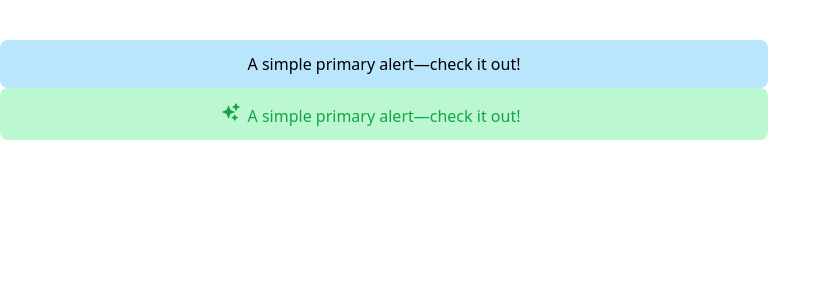
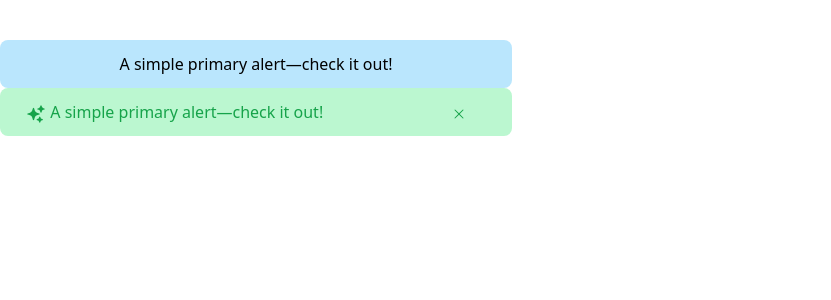
Before and after one commit to LikhitaMagar01/tailwindcss-reusable-components, a Nuxt app: page /alert in a window 1280 px wide. Shown: the top 300 px of the page, without its empty margins (0-831 px from the left). Built offline with nearby package versions, Linux system fonts and the light colour scheme.

Commit message:
alert icon and dismissable ongoing/ icon component done

```diff
--- a/components/alert.vue
+++ b/components/alert.vue
@@ -1,11 +1,7 @@
 <script setup>
-import icon from '@/components/icon.vue';
-let dismissible = ref(false);
+import icon from "@/components/icon.vue";
 const props = defineProps({
   type: {
-    default: "",
-  },
-  icon: {
     default: "",
   },
   dismissible: {
@@ -22,8 +18,8 @@
     default: "",
   },
   size: {
-    default: ""
-  }
+    default: "",
+  },
 });
 function getClass() {
   let types =
@@ -36,22 +32,19 @@
       : "";
   let height = props.fullheight ? `h-${props.fullheight}` : "";
   let width = props.fullWidth ? `w-${props.fullWidth}` : "";
-  let icons = icon.props.path === false ? 'p-3 text-left' : 'text-center p-3';
-  console.log("props.icon", icon.props.path)
-  return `${icons} ${types} ${height} ${width}`;
-};
-// function getDismiss(){
-//   let dismiss = props.dismissible === 'true' ? true : false;
-//   return `${dismiss}`;
-// }
+  return `${types} ${height} ${width}`;
+}
+const show = () => {
+  props.dismissible = !props.dismissible
+}
 </script>
 
 <template>
-  <div v-show="!dismissible" :class="getClass()">
+  <div :class="getClass()">
     <slot />
-    <span>
+    <!-- <span>
       <icon v-if="icon" :path="icon" :size="iconSize" />
-    </span>
+    </span> -->
   </div>
 </template>
 
@@ -63,6 +56,6 @@
   @apply text-gray-600 text-center p-3 rounded-lg;
 }
 .success {
-  @apply bg-green-200 text-green-600 rounded-lg;
+  @apply bg-green-200 text-green-600 text-center p-3 rounded-lg;
 }
 </style>
--- a/components/icon.vue
+++ b/components/icon.vue
@@ -2,7 +2,7 @@
 const props = defineProps({
   path: {
     type: String,
-    required: false,
+    required: '',
   },
   w: {
     type: String,
@@ -18,7 +18,7 @@
   },
 });
 const spanClass = computed(
-  () => `inline-flex justify-center items-center ${props.w} ${props.h}`
+  () => `${props.w} ${props.h}`
 );
 const iconSize = computed(() => props.size ?? 16);
 </script>
--- a/pages/alert/index.vue
+++ b/pages/alert/index.vue
@@ -1,25 +1,41 @@
 <script setup>
-
-// import {
-//     XMarkIcon
-//   } from "@heroicons/vue/24/solid";
-import alert from '@/components/alert.vue';
-// defineEmits([getDismiss]);
-// let elementVisible = ref(true)
+import alert from "@/components/alert.vue";
+defineProps({
+  modalActive: {
+    type: Boolean,
+    default: false,
+  },
+});
+let show = ref(true);
 // setTimeout(() => elementVisible.value = false, 5000)
 </script>
 
 <template>
-    <div>
-        <div class="mt-10 rounded-lg bg-sky-200 h-12 w-3/5">
-            <div class="text-center p-3">
-                A simple primary alert—check it out!
-            </div>
-            </div>
-            <alert type="success" fullHeight="14" fullWidth="3/5">
-                <icon size="20" path="M9 4.5a.75.75 0 01.721.544l.813 2.846a3.75 3.75 0 002.576 2.576l2.846.813a.75.75 0 010 1.442l-2.846.813a3.75 3.75 0 00-2.576 2.576l-.813 2.846a.75.75 0 01-1.442 0l-.813-2.846a3.75 3.75 0 00-2.576-2.576l-2.846-.813a.75.75 0 010-1.442l2.846-.813A3.75 3.75 0 007.466 7.89l.813-2.846A.75.75 0 019 4.5zM18 1.5a.75.75 0 01.728.568l.258 1.036c.236.94.97 1.674 1.91 1.91l1.036.258a.75.75 0 010 1.456l-1.036.258c-.94.236-1.674.97-1.91 1.91l-.258 1.036a.75.75 0 01-1.456 0l-.258-1.036a2.625 2.625 0 00-1.91-1.91l-1.036-.258a.75.75 0 010-1.456l1.036-.258a2.625 2.625 0 001.91-1.91l.258-1.036A.75.75 0 0118 1.5zM16.5 15a.75.75 0 01.712.513l.394 1.183c.15.447.5.799.948.948l1.183.395a.75.75 0 010 1.422l-1.183.395c-.447.15-.799.5-.948.948l-.395 1.183a.75.75 0 01-1.422 0l-.395-1.183a1.5 1.5 0 00-.948-.948l-1.183-.395a.75.75 0 010-1.422l1.183-.395c.447-.15.799-.5.948-.948l.395-1.183A.75.75 0 0116.5 15z"></icon>
-                A simple primary alert—check it out!
-            </alert>
-
+  <div>
+    <div class="mt-10 rounded-lg bg-sky-200 h-12 w-2/5">
+      <div class="text-center p-3">A simple primary alert—check it out!</div>
     </div>
+    <alert
+      class="grid grid-cols-6"
+      v-show="show"
+      type="success"
+      fullHeight="14"
+      fullWidth="2/5"
+    >
+      <div class="col-start-1 col-end-5">
+        <icon
+          size="20"
+          path="M9 4.5a.75.75 0 01.721.544l.813 2.846a3.75 3.75 0 002.576 2.576l2.846.813a.75.75 0 010 1.442l-2.846.813a3.75 3.75 0 00-2.576 2.576l-.813 2.846a.75.75 0 01-1.442 0l-.813-2.846a3.75 3.75 0 00-2.576-2.576l-2.846-.813a.75.75 0 010-1.442l2.846-.813A3.75 3.75 0 007.466 7.89l.813-2.846A.75.75 0 019 4.5zM18 1.5a.75.75 0 01.728.568l.258 1.036c.236.94.97 1.674 1.91 1.91l1.036.258a.75.75 0 010 1.456l-1.036.258c-.94.236-1.674.97-1.91 1.91l-.258 1.036a.75.75 0 01-1.456 0l-.258-1.036a2.625 2.625 0 00-1.91-1.91l-1.036-.258a.75.75 0 010-1.456l1.036-.258a2.625 2.625 0 001.91-1.91l.258-1.036A.75.75 0 0118 1.5zM16.5 15a.75.75 0 01.712.513l.394 1.183c.15.447.5.799.948.948l1.183.395a.75.75 0 010 1.422l-1.183.395c-.447.15-.799.5-.948.948l-.395 1.183a.75.75 0 01-1.422 0l-.395-1.183a1.5 1.5 0 00-.948-.948l-1.183-.395a.75.75 0 010-1.422l1.183-.395c.447-.15.799-.5.948-.948l.395-1.183A.75.75 0 0116.5 15z"
+        ></icon>
+        A simple primary alert—check it out!
+      </div>
+      <div class="col-start-6 place-items-end">
+        <icon
+          @click="show = !show"
+          path="M5.47 5.47a.75.75 0 011.06 0L12 10.94l5.47-5.47a.75.75 0 111.06 1.06L13.06 12l5.47 5.47a.75.75 0 11-1.06 1.06L12 13.06l-5.47 5.47a.75.75 0 01-1.06-1.06L10.94 12 5.47 6.53a.75.75 0 010-1.06z"
+        >
+        </icon>
+      </div>
+    </alert>
+  </div>
 </template>
```
